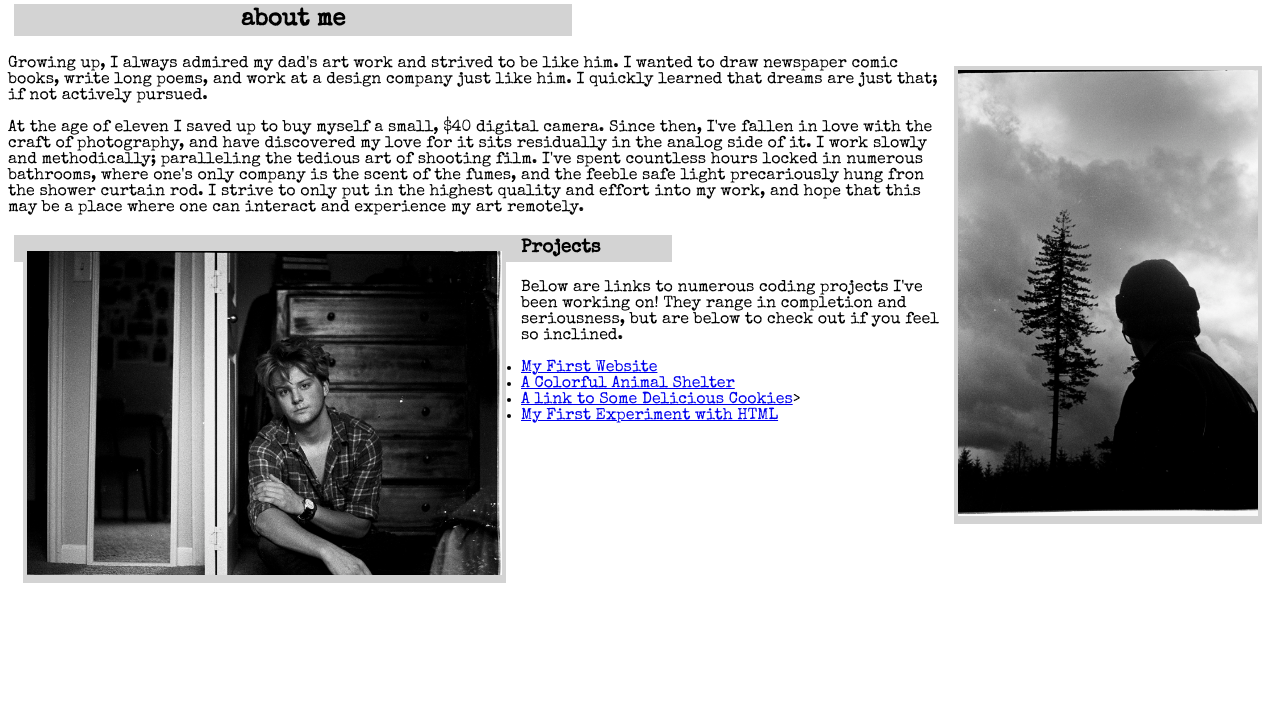
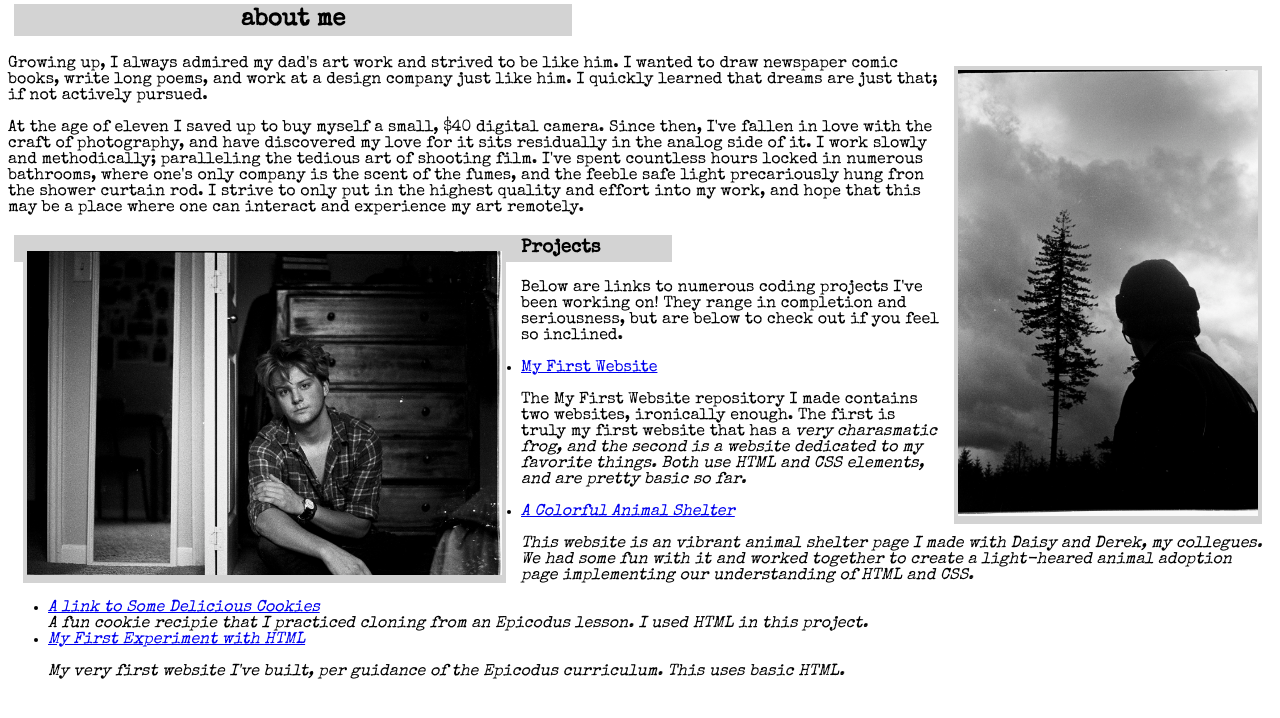
Before and after one commit to kdrendel99/portfolio-repo, a plain HTML site: page codereview1.html in a window 1280 px wide. Shown: the part 80-798 px from the top of the page. Drawn offline with Linux system fonts and the light colour scheme.

Commit message:
Update list with description, built new gh-pages branch.

```diff
--- a/codereview1.html
+++ b/codereview1.html
@@ -17,9 +17,13 @@
 <p>Below are links to numerous coding projects I've been working on! They range in completion and seriousness, but are below to check out if you feel so inclined.</p>
 <ul>
   <li><a href="https://github.com/kdrendel99/My-first-website">My First Website </a></li>
+    <p>The My First Website repository I made contains two websites, ironically enough. The first is truly my first website that has a <em>very<em> charasmatic frog, and the second is a website dedicated to my favorite things. Both use HTML and CSS elements, and are pretty basic so far.</p>
   <li><a href="https://github.com/kdrendel99/shelter.repo">A Colorful Animal Shelter</a></li>
-  <li><a href="https://github.com/kdrendel99/Cookie-Recipie">A link to Some Delicious Cookies</a>></li>
+    <p>This website is an vibrant animal shelter page I made with Daisy and Derek, my collegues. We had some fun with it and worked together to create a light-heared animal adoption page implementing our understanding of HTML and CSS.</p>
+  <li><a href="https://github.com/kdrendel99/Cookie-Recipie">A link to Some Delicious Cookies</a></li>
+    <a>A fun cookie recipie that I practiced cloning from an Epicodus lesson. I used HTML in this project.</a>
   <li><a href="https://github.com/kdrendel99/hello-world/blob/main/hello-world.html">My First Experiment with HTML</a></li>
+    <p> My very first website I've built, per guidance of the Epicodus curriculum. This uses basic HTML.</p>
 </ul>
 </body>
   </html>
```
